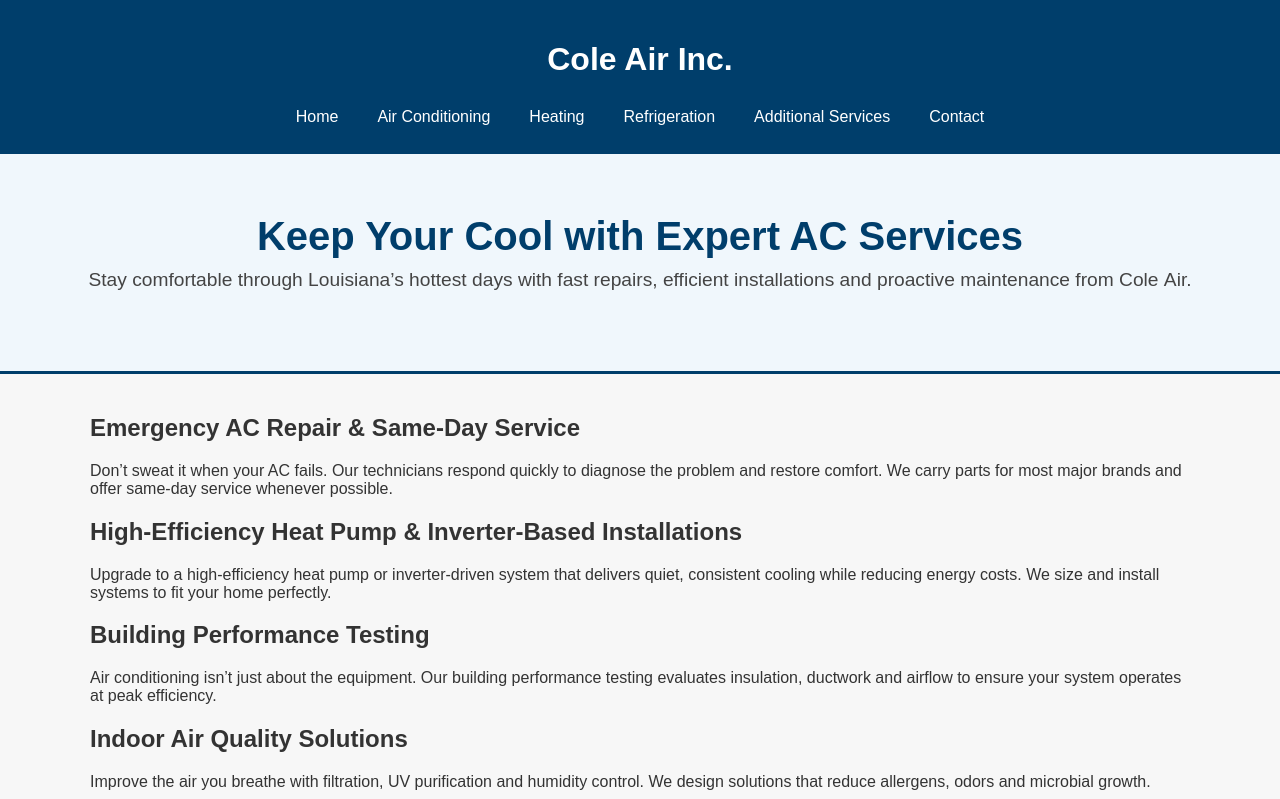
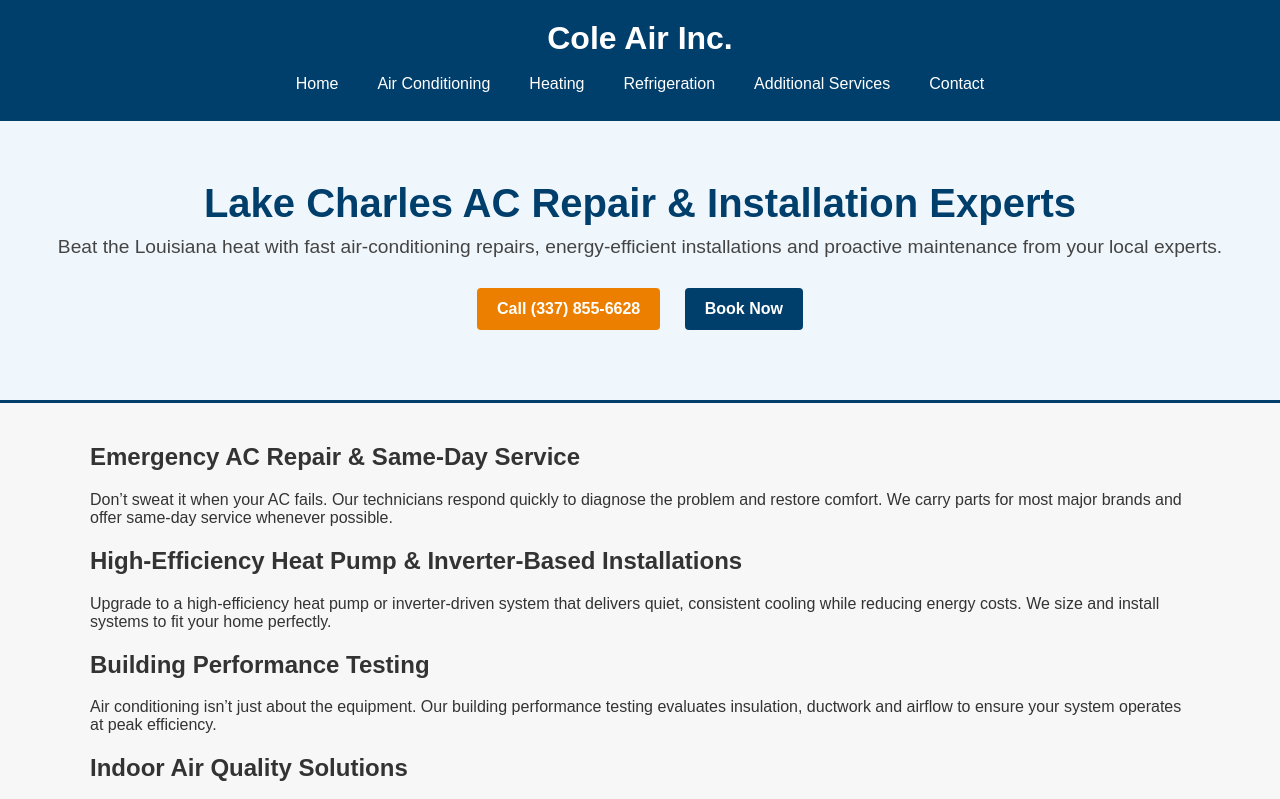
Before and after one commit to DocComfort/coleair-site, a plain HTML site: page ac.html in a window 1280 px wide. Shown: the top 799 px of the page. Drawn offline with Linux system fonts and the light colour scheme.

Commit message:
Refactor ac.html: unify header, search-intent tagline & add CTAs
Updated AC services page: replaced header H1 with logo div, improved hero heading to target Lake Charles AC repair & installation, added call and book buttons for better conversions, updated meta description and structured data.

```diff
--- a/ac.html
+++ b/ac.html
@@ -5,7 +5,7 @@
     <meta name="viewport" content="width=device-width, initial-scale=1.0" />
     <title>Air Conditioning Services – Cole Air Inc.</title>
         <!-- SEO meta tags -->
-        <meta name="description" content="Emergency AC repair and high-efficiency air conditioning installation in Lake Charles, LA. We also offer building performance testing, indoor air quality solutions, maintenance plans and code compliance testing.">
+        <meta name="description" content="Emergency AC repair, high-efficiency installations and maintenance plans in Lake Charles. Call now for fast service or schedule online.">
         <meta name="keywords" content="AC repair Lake Charles, air conditioning repair, emergency AC service, heat pump installation, indoor air quality, AC maintenance plans, code compliance testing">
         <meta name="author" content="Cole Air Inc.">
         <meta name="robots" content="index, follow">
@@ -41,7 +41,8 @@
 </head>
 <body>
     <header>
-        <h1>Cole Air Inc.</h1>
+        <!-- Replace header H1 with logo div to maintain a single H1 per page -->
+        <div class="logo">Cole Air Inc.</div>
         <nav>
             <a href="index.html">Home</a>
             <a href="ac.html">Air Conditioning</a>
@@ -53,8 +54,12 @@
     </header>
 
     <div class="hero">
-        <h1>Keep Your Cool with Expert AC Services</h1>
-        <p>Stay comfortable through Louisiana’s hottest days with fast repairs, efficient installations and proactive maintenance from Cole Air.</p>
+        <h1>Lake Charles AC Repair &amp; Installation Experts</h1>
+        <p>Beat the Louisiana heat with fast air‑conditioning repairs, energy‑efficient installations and proactive maintenance from your local experts.</p>
+        <div class="hero-cta">
+            <a href="tel:13378556628" class="call-btn">Call (337) 855‑6628</a>
+            <a href="https://book.housecallpro.com/book/Cole-Air/c89fdc638e684fee8d0f0910abd4c96c?v2=true" class="cta-btn" target="_blank" rel="nofollow noopener">Book Now</a>
+        </div>
     </div>
 
     <div class="container">
```
